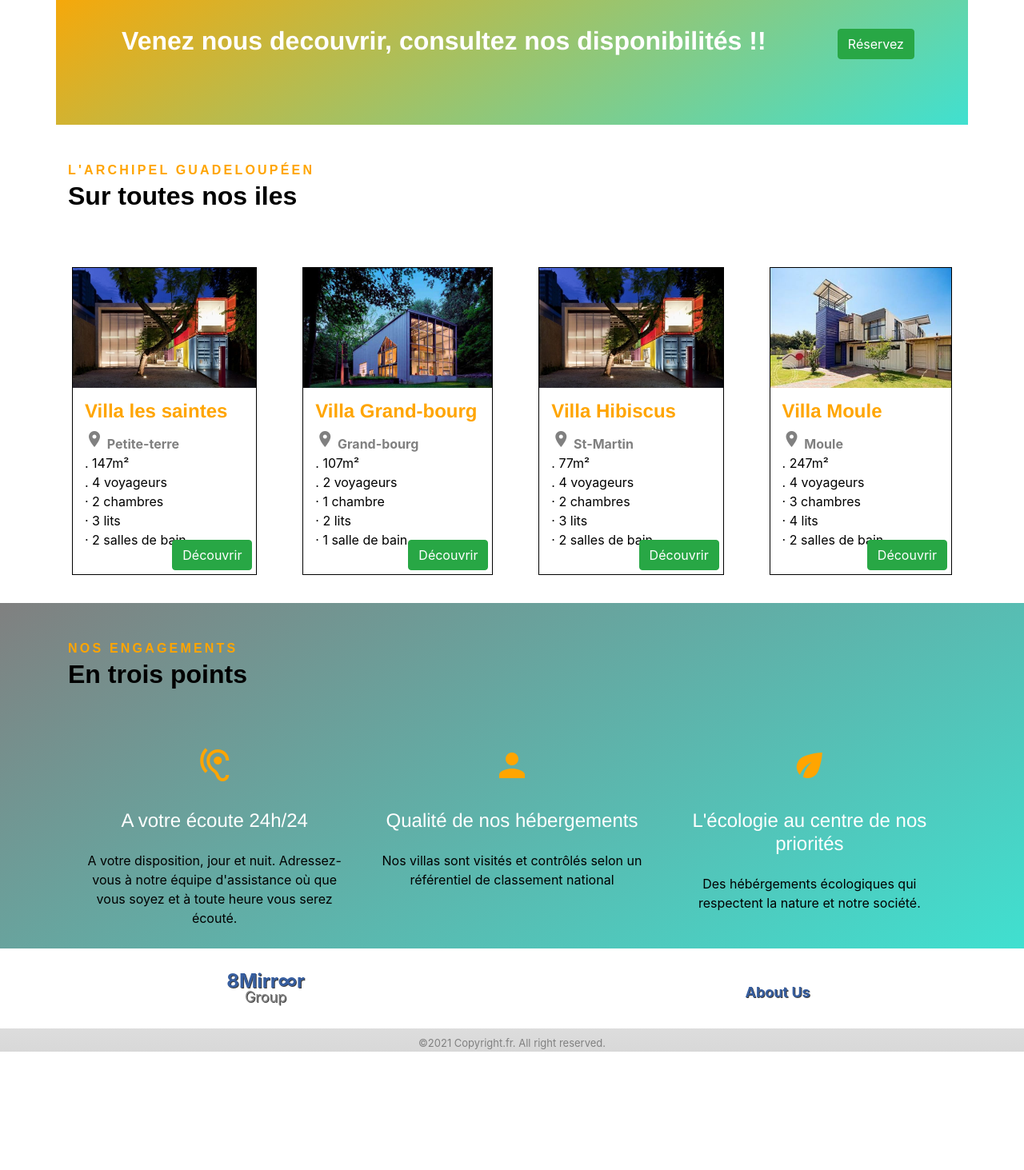
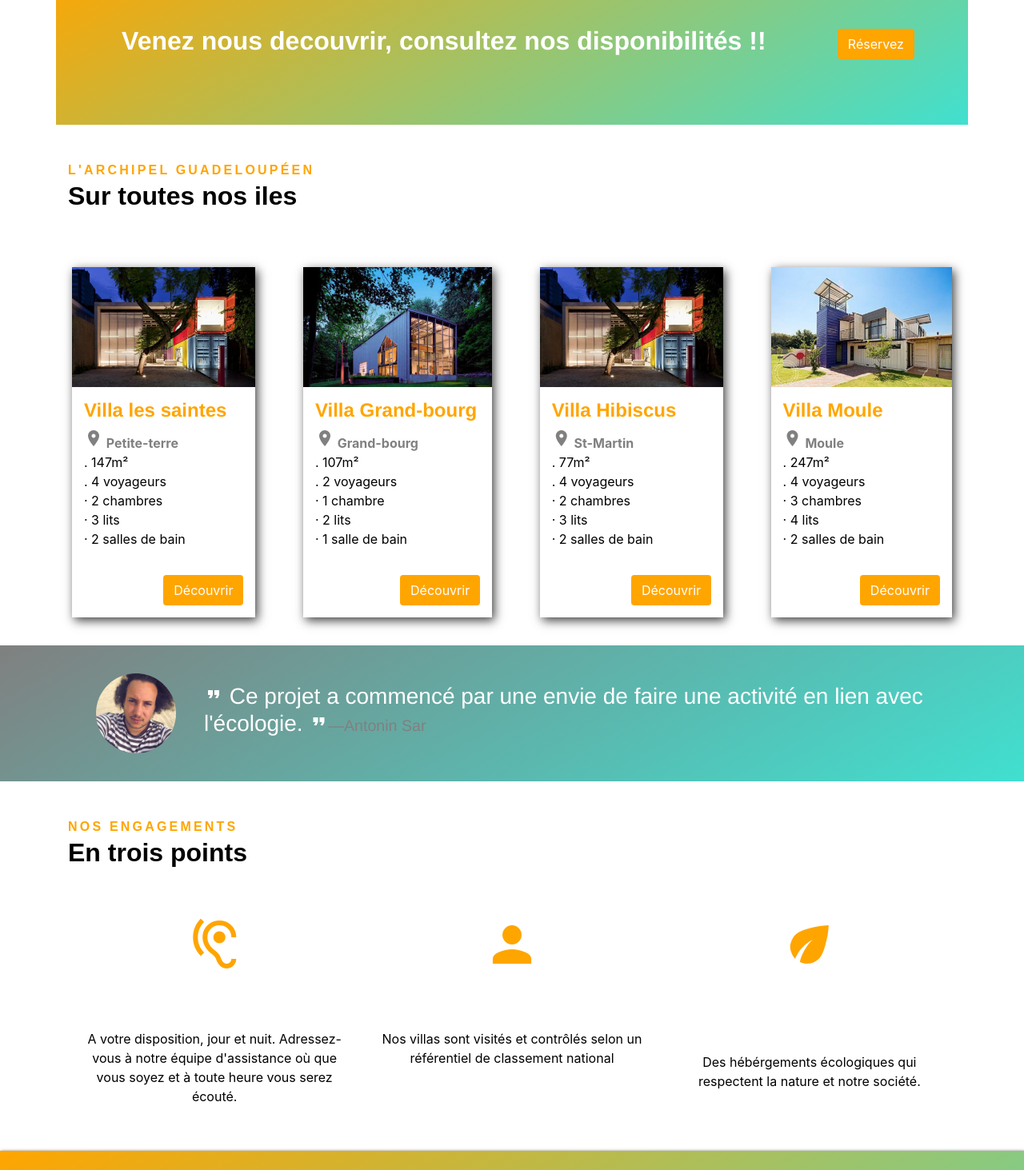
Before and after one commit to objectifMH/containerMirroor, an Angular app: page / in a window 1280 px wide. Shown: the part 1330-2793 px from the top of the page at 80% size. Before the commit the page ends 2645 px from the top, so only its background shows below. Built offline with nearby package versions, Linux system fonts and the light colour scheme.

Commit message:
page accueil

```diff
--- a/package.json
+++ b/package.json
@@ -19,6 +19,10 @@
     "@angular/platform-browser": "~9.1.9",
     "@angular/platform-browser-dynamic": "~9.1.9",
     "@angular/router": "~9.1.9",
+    "@fortawesome/angular-fontawesome": "^0.7.0",
+    "@fortawesome/fontawesome-svg-core": "^1.2.28",
+    "@fortawesome/free-brands-svg-icons": "^5.15.1",
+    "@fortawesome/free-solid-svg-icons": "^5.15.1",
     "bootstrap": "^4.5.2",
     "jquery": "^3.5.1",
     "popper.js": "^1.16.1",
--- a/src/app/app.component.html
+++ b/src/app/app.component.html
@@ -131,7 +131,7 @@
 </header>
 
 <aside>
-
+<!-- Carousel  -->
 <div id="carouselExampleIndicators" class="carousel slide position-relative" data-ride="carousel">
   <ol class="carousel-indicators">
     <li data-target="#carouselExampleIndicators" data-slide-to="0" class="active"></li>
@@ -158,6 +158,7 @@
     <span class="sr-only">Next</span>
   </a>
 
+  <!-- jumbotron -->
     <div class="col-md-5 p-lg-5 mx-auto my-5 position-absolute punny_headline">
       <h1 class="display-4 font-weight-bold">Villa
         <span class="span_container">
@@ -166,10 +167,13 @@
       <p class="lead font-weight-normal">
         And an even wittier subheading to boot.
         Jumpstart your marketing efforts with this example based on Apple's marketing pages.</p>
-    <a class="btn btn-outline-secondary punny_a" href="#">En savoir plus</a>
+      <a class="btn btn-outline-secondary punny_a background_orange_box_shadow" href="#">En savoir plus</a>
     </div>
+  <!-- Fin jumbotron -->
+</div>
+<!-- Fin Carousel -->
 
-</div>
+<!-- Nos Villas en guadeloupe -->
 <div class="container_headline_section">
   <div class="col-md-8" class="headline_section container">
     <p class="headline_first text-primary">Nos Villas en Guadeloupe</p>
@@ -183,14 +187,14 @@
         <h3 class="h3_villa">Villa Bababar</h3>
         <img  src="assets/img/1.jpg">
         <a routerLink="#" title="Aller à Villa Babacar" class="savoir_plus">
-          <span class="btn btn-success">Découvrir</span>
+          <span class="btn background_orange_box_shadow">Découvrir</span>
         </a>
       </div>
       <div class="position-relative left">
         <h3 class="h3_villa">Villa Amesata</h3>
         <img  src="assets/img/2.jpg">
         <a routerLink="#" title="Aller à Villa Amesata" class="savoir_plus">
-          <span class="btn btn-success">Découvrir</span>
+          <span class="btn background_orange_box_shadow">Découvrir</span>
         </a>
       </div>
 
@@ -203,7 +207,7 @@
       <h3>
         Venez nous decouvrir, consultez nos disponibilités !!
       </h3>
-      <div class="btn btn-success">
+      <div class="btn  background_orange_box_shadow">
         Réservez
       </div>
     </div>
@@ -218,8 +222,6 @@
   </div>
 
   <div class="bottom container d-flex flex-row justify-content-between">
-
-
 
     <div class="container_annonce d-flex flex-column justify-content-between">
       <img  src="assets/img/11.jpg">
@@ -241,7 +243,7 @@
           <span class="d-block">· 2 salles de bain</span>
         </p>
         <a routerLink="#" title="" class="savoir_plus">
-          <span class="btn btn-success">Découvrir</span>
+          <span class="btn background_orange_box_shadow">Découvrir</span>
         </a>
       </div>
     </div>
@@ -265,7 +267,7 @@
           <span class="d-block">· 1 salle de bain</span>
         </p>
         <a routerLink="#" title="" class="savoir_plus">
-          <span class="btn btn-success">Découvrir</span>
+          <span class="btn background_orange_box_shadow">Découvrir</span>
         </a>
       </div>
     </div>
@@ -289,7 +291,7 @@
           <span class="d-block">· 2 salles de bain</span>
         </p>
         <a routerLink="#" title="" class="savoir_plus">
-          <span class="btn btn-success">Découvrir</span>
+          <span class="btn background_orange_box_shadow">Découvrir</span>
         </a>
       </div>
     </div>
@@ -312,13 +314,16 @@
           <span class="d-block">· 4 lits </span>
           <span class="d-block">· 2 salles de bain</span>
         </p>
-        <a routerLink="#" title="" class="savoir_plus">
-          <span class="btn btn-success">Découvrir</span>
+        <a routerLink="#" title="" class="savoir_plus pt-5">
+          <span class="btn background_orange_box_shadow">Découvrir</span>
         </a>
       </div>
     </div>
   </div>
+
+
 </div>
+<!-- Fin nos villas en guadeloupe -->
 
 </aside>
 
@@ -328,8 +333,29 @@
   </h3>
 </div > -->
 
+<!-- avis -->
+<div class="section_avis container-fluid background_grey_turquoise">
+  <div class="container container_avis">
+    <img src="assets/owner/anto.jpg ">
+    <h3>
+      <span class="material-icons">
+        format_quote
+      </span>
+      Ce projet a commencé par une envie de faire une activité en lien avec l'écologie.
+      <span class="material-icons">
+        format_quote
+      </span>
+      <span class="author">—Antonin Sar</span>
+  </h3>
 
-<div class="section_engagements background_grey_turquoise" >
+  </div>
+
+</div >
+
+<!-- Fin avis -->
+
+<!-- Nos engagements -->
+<div class="section_engagements " >
   <div class="container_headline_section ">
     <div class="col-md-8" class="headline_section container">
       <p class="headline_first text-primary">Nos Engagements</p>
@@ -385,6 +411,8 @@
     </div>
   </div>
 </div>
+<!-- Fin nos engagements -->
+
 
 
 
@@ -393,35 +421,67 @@
 
 </section> -->
 
-<footer>
-  <div class="footer">
+<footer class="background_orange_turquoise">
+
+  <div class="newsletter_container">
+    <div class="left">
+      <h4>
+        Abonnez-vous à notre Newsletter
+      </h4>
+      <p>Pour être les premiers informés des actus et offres promotionnelles.
+      </p>
+    </div>
+    <div class="right">
+      <input class="text" type='text' placeholder="Votre adresse courriel">
+      <input class="submit btn background_orange_box_shadow" type="submit" value="S'inscrire">
+    </div>
+  </div>
+  <div class="reseaux_sociaux_container">
+      <h4>
+        Suivez-nous sur nos réseaux :
+      </h4>
+    <div class="bottom">
+      <a routerLink="#" title="Facebook ContainerMirroor">
+        <fa-icon [icon]="faFacebook"></fa-icon>
+      </a>
+      <a routerLink="#" title="Twitter ContainerMirroor">
+        <fa-icon [icon]="faTwitter"></fa-icon>
+      </a>
+      <a routerLink="#" title="Instagram containerMirroor">
+        <fa-icon [icon]="faInstagram"></fa-icon>
+      </a>
+      <a routerLink="#" title="Youtube containerMirroor">
+        <fa-icon [icon]="faYoutube"></fa-icon>
+      </a>
+
+    </div>
+
+  </div>
+
+  <div class="footer background_grey_turquoise">
     <ul>
-          <li class=" ">
-              <a class="nav-link link-logo" routerLink='/main' title="Home">
+      <li>Accueil</li>
+      <li>A propos de nous</li>
+      <li>Les villas</li>
+      <li>FAQ</li>
+      <li>Blog</li>
+      <li>Mon espace</li>
+      <li>Nous contacter</li>
+    </ul>
+    <div class="container_logo_adresse">
       <div class="container_logo_bottom">
-                      <span class="logo_bottom_t">8Mirr∞r</span> <span class="logo_bottom_b">Group</span>
+        <span class="logo_bottom_t">8Mirr∞r</span>
+        <span class="logo_bottom_b">Group</span>
       </div>
-              </a>
-          </li>
-          <!-- <li>
-              <a href='https://pokeapi.co/' target="_blank" title="PokéApi"> <img class="card-img-top"
-                      src="assets/img/papi.png" alt="PokéApi" />
-              </a>
-          </li> -->
-          <li><span class="about_bottom">About Us</span>
-              <div class="reseaux_bottom">
-                  <!-- <a routerLink="/admin" title="Admin Michael Hatchi">
-                      <fa-icon [icon]="faUserCircle"></fa-icon>
-                  </a>
-                  <a href='https://www.linkedin.com/in/m-hatchi-bb4b49156/' title="Linkedin" target="_blank">
-                      <fa-icon class="fa-git" [icon]="faLinkedinIn"></fa-icon>
-                  </a>
-                  <a href='https://github.com/objectifMH/pokemirroor' target="_blank" title="Github">
-                      <fa-icon [icon]="faGithub"></fa-icon>
-                  </a> -->
+      <div class="bottom">
+        <span class="d-block">32 rue des petites Anolies</span>
+        <span class="d-block">Résidence les conteneurs en folie</span>
+        <span class="d-block">97543, St-François, Guadeloupe</span>
       </div>
-          </li>
-      </ul>
+    </div>
+    <hr>
+
+    <hr>
       <div class="footer_bottom">
           <span>©2021 Copyright.fr. All right reserved.</span>
       </div>
--- a/src/app/app.component.scss
+++ b/src/app/app.component.scss
@@ -72,7 +72,7 @@
                 }
 
                 color: white;
-                font-size: 1.2em;
+                font-size: 1em;
                 font-weight: bolder;
 
                 .form_search {
@@ -250,9 +250,11 @@ aside {
             border-radius: 8px;
             top: 250px;
             right: 90px;
+            padding: 15px 25px !important;
             box-shadow: 10px 10px 5px 0 rgba(0,0,0,.75);
 
             h1 {
+                font-size: 2em;
                 color: $color_orange;
                 .span_container {
                     color: $color_turquoise;
@@ -260,18 +262,17 @@ aside {
             }
 
             p {
+                font-size: 1.15em;
                 color: $color_grey;
             }
 
             .punny_a {
-                background: orange;
+
                 color: white;
                 border: 2px solid orange;
+                right: -384px;
+                position: relative;
 
-                transition: all .2s ease-in-out;
-                &:hover {
-                    //transform: scale(1.22);
-                    box-shadow: 10px 10px 5px 0 rgba(0,0,0,.75);                 }
             }
         }
     }
@@ -318,7 +319,8 @@ aside {
             color: black;
 
             .container_annonce {
-                border: 1px solid black;
+                //border: 1px solid black;
+                box-shadow: 3px 4px 12px rgba(0, 0, 0, 0.75);
                 margin: 5px;
                 img {
                     width: 100%;
@@ -339,10 +341,14 @@ aside {
                         font-weight: bold;
                     }
 
+                    p {
+                        padding-bottom: 55px;
+                    }
+
                     .savoir_plus {
                         position: absolute;
-                        bottom: 5px;
-                        right: 5px;
+                        bottom: 15px;
+                        right: 15px;
                     }
                 }
                 cursor: pointer;
@@ -358,6 +364,14 @@ aside {
 
 }
 
+.background_orange_box_shadow {
+    background: orange;
+    color: white;
+    transition: all 0.2s ease-in-out;
+    &:hover {
+        box-shadow: 10px 10px 5px 0 rgba(0,0,0,.75);
+    }
+}
 
 .background_grey_turquoise {
     background: linear-gradient(150deg, grey 0%, turquoise 100%);
@@ -391,6 +405,8 @@ aside {
 
 
 .section_engagements {
+    background: white;
+    padding-bottom: 30px;;
     .engagements {
         display: flex;
         flex-direction: row;
@@ -408,7 +424,7 @@ aside {
                 color: $color_orange;
 
                 .material-icons {
-                    font-size: 3em;
+                    font-size: 4.5em;
                 }
             }
             .bottom {
@@ -437,6 +453,32 @@ aside {
     //background: linear-gradient(150deg, turquoise 0%, orange 100%);
     height: 500px;
     background: turquoise;
+}
+
+.section_avis {
+
+
+    color: white;
+
+    .container_avis {
+
+        display:flex;
+        flex-direction: row;
+        justify-content: space-between;
+        align-items: center;
+
+        img {
+            border-radius: 50%;
+            max-width: 100px;
+            margin: 35px;
+        }
+
+        .author {
+            font-size: 0.7em;
+            color: grey;
+        }
+    }
+
 }
 
 section {
@@ -506,9 +548,90 @@ section {
     }
 }
 
+footer {
+
+    .newsletter_container {
+        display: flex;
+        flex-direction: row;
+        box-shadow: 1px 1px 4px 0px rgba(0, 0, 0, 0.75);
+
+        h4 {
+
+            color: white;
+            font-size: 2em;
+            font-weight: bolder;
+            padding: 20px 30px 0px;
+            margin: 0;
+        }
+
+        p {
+            margin: 0;
+            padding: 0px 30px 25px;
+            font-size: 1.1em;
+            font-weight: bold;
+        }
+
+        .right {
+            display: flex;
+            flex-direction: row;
+            justify-content: center;
+            align-items: center;
+
+            .text {
+                width: 570px;
+                height: 50px;
+            }
+
+            .text::placeholder {
+                padding: 10px 15px;
+                font-size: larger;
+                font-weight: bold;
+            }
+
+            .submit {
+                margin-left: 5px;
+                width: 130px;
+                height: 50px;
+                font-size: larger;
+                font-weight: bold;
+            }
+
+        }
+    }
+
+    .reseaux_sociaux_container {
+        padding-bottom: 15px;
+
+        h4 {
+            color: white;
+            font-size: 2em;
+            font-weight: bolder;
+            padding: 20px 30px 0px;
+            margin: 0;
+        }
+        .bottom {
+            display: flex;
+            flex-direction: row;
+            margin-left: 80px;
+
+
+
+            a {
+                color: white;
+                font-size: 2em;
+                margin-right: 15px;
+
+                transition: .3s ease-in-out;
+                &:hover {
+                    transform: scale(1.35);
+                    color: turquoise;
+                }
+            }
+        }
+
+    }
+
 .footer {
-    height: 100px;
-    background: $back;
     position: relative;
     left: 0;
     bottom: 0;
@@ -516,84 +639,54 @@ section {
 
     display: flex;
     flex-direction: column;
-
-    ul {
+    .container_logo_adresse {
             display: flex;
             flex-direction: row;
-        list-style: none;
-        flex: 1;
             justify-content: space-around;
-        align-items: center;
-        padding: 0 !important;
-        margin: 0 !important;
-
-        li {
-            padding: 15px;
-            color: $color;
-            font-size: normal;
-
         .container_logo_bottom {
             display: flex;
             flex-direction: column;
-
             .logo_bottom_t {
-                    text-shadow: $shadow 1px 1px;
-                    color: #375e9f;
+                text-shadow: rgba(0,0,0,.75) 1px 1px;
+                color: $color_turquoise;
                 font-weight: bolder;
                 font-size: x-large;
             }
-
             .logo_bottom_b {
-                    text-shadow: $shadow 1px 1px;
-                    color: $color;
+                text-shadow: rgba(0,0,0,.75) 1px 1px;
+                color: #feca1b;
                 font-size: large;
-
                 position: relative;
                 top: -12px;
             }
         }
-
-            img {
-                width: 120px;
+        .bottom {
+            span {
+                color: white !important;
+            }
         }
 
-            .about_bottom {
-                text-shadow: $shadow 1px 1px;
-                color: #375e9f;
-                font-weight: bolder;
-                font-size: large;
     }
 
-            .reseaux_bottom {
-                position: relative;
-                top: -6px;
-
-                 .ng-fa-icon {
-                    font-size: 24px;
-                    padding: 5px;
-                    color: $color;
-                    transition: all .2s ease-in-out;
-
-                    &:hover {
-                        color: #375e9f;
-                        transform: scale(1.29);
-                        text-shadow: $shadow 1px 1px;
-                    }
-                }
-            }
+    ul {
+        padding: 25px 0px 0px;
+        display: flex;
+        flex-direction: row;
+        justify-content: space-around;
+        li {
+            color: white;
+            font-size: 1.2em;
         }
     }
 
     .footer_bottom {
-        font-size: small;
+        text-align: center;
+        position: absolute;
         bottom: 10px;
-        text-align: center;
-        display: flex;
-        justify-content: center;
-        align-items: center;
-        color: $color;
+        left: 15px;
     }
 
+    }
 }
 
 // @media (max-width: 768px)
@@ -804,3 +897,45 @@ section {
 // @media only screen and (min-width: 768px) and (max-width: 1024px) {
 
 //     /* Your Styles... */ }
+
+// Small devices (landscape phones, 576px and up)
+@media (min-width: 576px) {
+    .punny_headline {
+        //background: red;
+        //display: none;
+    }
+ }
+
+// Medium devices (tablets, 768px and up)
+@media (min-width: 768px) {
+    .punny_headline {
+        //background: green !important;
+        //display: none;
+    }
+ }
+
+// Large devices (desktops, 992px and up)
+@media (min-width: 992px) {
+
+    .head_container .head_right ul a {
+        //font-size: 0.8em!important;
+    }
+    .punny_headline {
+        // background: blue !important;
+        // width: 40% !important;
+        // top: 100px !important;
+        // right: 150px !important;
+        // padding: 10px ;
+
+        // h1 {
+        //     font-size: 2em;
+        // }
+    }
+ }
+
+// Extra large devices (large desktops, 1200px and up)
+@media (min-width: 1200px) {
+    .punny_headline {
+        // background: yellowgreen !important;
+    }
+ }
--- a/src/app/app.component.ts
+++ b/src/app/app.component.ts
@@ -1,4 +1,9 @@
 import { Component, HostListener } from '@angular/core';
+import { faGithub, faLinkedinIn } from '@fortawesome/free-brands-svg-icons';
+import { faUserCircle } from '@fortawesome/free-solid-svg-icons';
+import { faFacebook, faTwitter, faInstagram, faYoutube } from '@fortawesome/free-brands-svg-icons';
+
+
 
 @Component({
   selector: 'app-root',
@@ -10,6 +15,14 @@ export class AppComponent {
   container = "";
   interval;
   timeLeft: number = 5;
+
+  faLinkedinIn = faLinkedinIn;
+  faGithub = faGithub;
+  faUserCircle = faUserCircle;
+  faFacebook = faFacebook;
+  faTwitter = faTwitter;
+  faInstagram = faInstagram;
+  faYoutube = faYoutube;
 
 @HostListener('window:scroll', ['$event'])
 
@@ -40,4 +53,6 @@ onWindowScroll(e) {
       }
     },100)
   }
+
+
 }
--- a/src/app/app.module.ts
+++ b/src/app/app.module.ts
@@ -3,6 +3,7 @@ import { NgModule } from '@angular/core';
 
 import { AppRoutingModule } from './app-routing.module';
 import { AppComponent } from './app.component';
+import { FontAwesomeModule } from '@fortawesome/angular-fontawesome';
 
 @NgModule({
   declarations: [
@@ -10,7 +11,8 @@ import { AppComponent } from './app.component';
   ],
   imports: [
     BrowserModule,
-    AppRoutingModule
+    AppRoutingModule,
+    FontAwesomeModule
   ],
   providers: [],
   bootstrap: [AppComponent]
```
Also changed, not shown: src/assets/owner/anto.jpg (added), 1 other file (tests, documents, lock files or other folders). Lines whose indentation alone changed are shown as unchanged.
